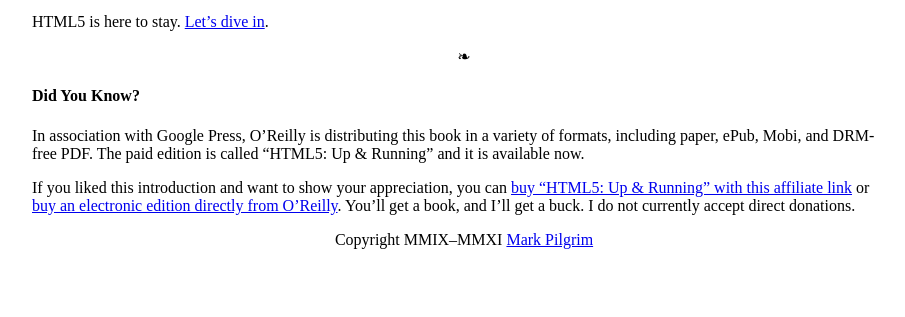
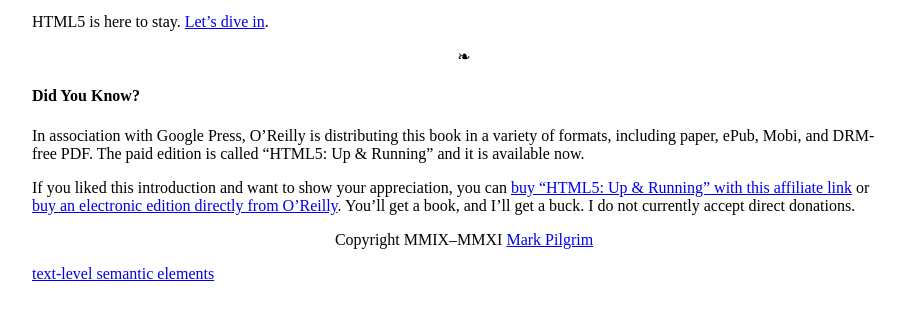
Before and after one commit to mandelbroo/WebUIcourse, a plain HTML site: page lecture2/index.html in a window 1280 px wide. Shown: the part 2082-2399 px from the top of the page, without its empty margins (176-1081 px from the left). Drawn offline with Linux system fonts and the light colour scheme.

Commit message:
link to tls elements

```diff
--- a/lecture2/index.html
+++ b/lecture2/index.html
@@ -169,5 +169,6 @@
     <center>
       <p>Copyright MMIX&ndash;MMXI <a href=http://diveinto.html5doctor.com/about.html>Mark Pilgrim</a>
     </center>
+    <a href=text-level-semantic-elements.html>text-level semantic elements</a>
   </body>
 </html>
```
